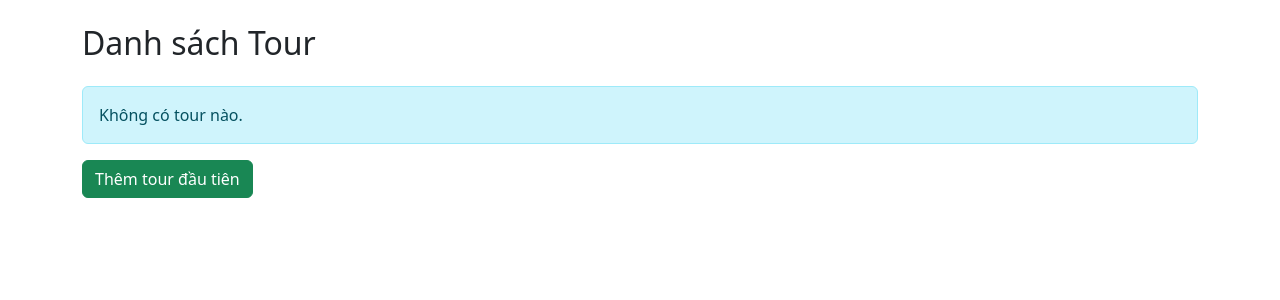
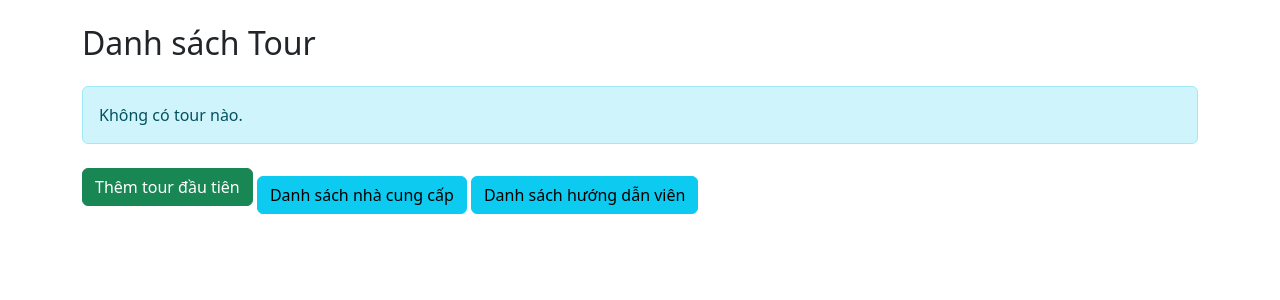
Before and after one commit to nguyenthingoc2005/dan1, a PHP site: page /DAN1/ in a window 1280 px wide. Shown: the top 300 px of the page. Run offline with PHP 8.4, Linux system fonts and the light colour scheme; data that the repository does not hold is empty.

Commit message:
Lưu thay đổi trước khi pull

```diff
--- a/views/admin/tourlist.php
+++ b/views/admin/tourlist.php
@@ -1,5 +1,5 @@
 <link href="https://cdn.jsdelivr.net/npm/bootstrap@5.3.0/dist/css/bootstrap.min.css" rel="stylesheet">
-
+<!-- <a href="<?= BASEURL ?>views/admin/listlichtrinhtour.php">Lich trình tour</a> -->
 <div class="container mt-4">
     <h2 class="mb-4">Danh sách Tour</h2>
 
@@ -21,7 +21,7 @@
                 </tr>
             </thead>
             <tbody>
-                <?php foreach($data1 as $tour): ?>
+                <?php foreach ($data1 as $tour): ?>
                     <tr>
                         <td><?= $tour['tour_id'] ?></td>
                         <td><?= $tour['ten'] ?></td>
@@ -37,14 +37,17 @@
                             <a href="<?= BASEURL ?>?act=uppdatetour&tour_id=<?= $tour['tour_id'] ?>" class="btn btn-sm btn-warning">Sửa</a>
                             <a href="<?= BASEURL ?>?act=deletetour&tour_id=<?= $tour['tour_id'] ?>"
                                 onclick="return confirm('Bạn có chắc chắn muốn xóa tour này không?')"
-   class="btn btn-sm btn-danger">Xóa</a>                        </td>
-                    <td><div class="d-flex justify-content-between mt-3">
+                                class="btn btn-sm btn-danger">Xóa</a>
+                        </td>
+                        <td>
+                            <div class="d-flex justify-content-between mt-3">
                                 <a href="<?= BASEURL ?>?act=diadiem&tour_id=<?= $tour['tour_id'] ?>" class="btn btn-info">
                                     Địa điểm tour
                                 </a>
                                 <a href="<?= BASEURL ?>?act=chinhsach&tour_id=<?= $tour['tour_id'] ?>" class="btn btn-secondary">
                                     Chính sách tour
                                 </a>
+                                <a href="<?= BASEURL ?>?act=listlichtrinhtour&tour_id=<?= $tour['tour_id'] ?>" class="btn" style="background-color: #ff69b4; color: white;">List lịch trình tour</a>
                             </div>
                         </td>
                     </tr>
@@ -57,4 +60,6 @@
         <div class="alert alert-info">Không có tour nào.</div>
         <a href="<?= BASEURL ?>?act=addtour" class="btn btn-success">Thêm tour đầu tiên</a>
     <?php endif; ?>
+    <a href="<?= BASEURL ?>?act=ncc_list" class="btn btn-info mt-3">Danh sách nhà cung cấp</a>
+    <a href="<?= BASEURL ?>?act=hdv" class="btn btn-info mt-3">Danh sách hướng dẫn viên</a>
 </div>
```
Also changed, not shown: 1 other file. Lines whose indentation alone changed are shown as unchanged.
